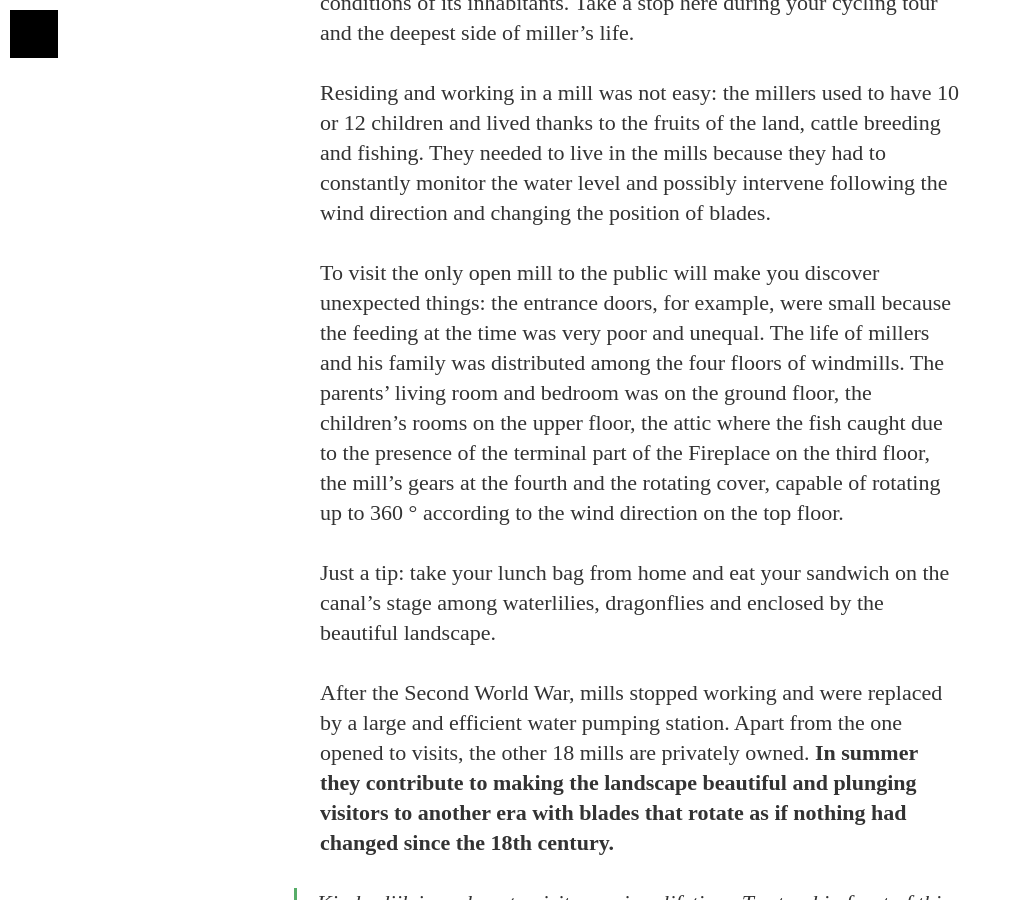
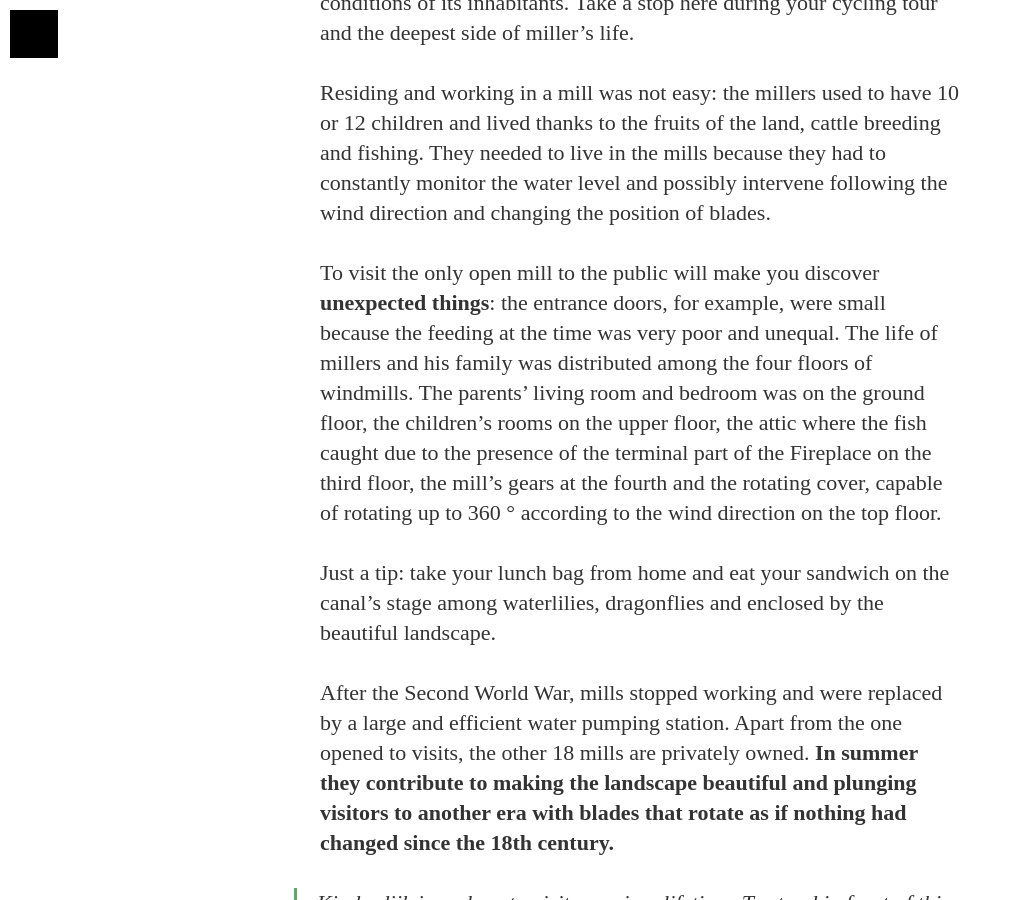
Before and after one commit to enicasoldo/allthesmalltrips.life, a Jekyll site: the page built from _posts/2017-07-20-cycling-in-kinderdijk.md, in a window 1280 px wide and 900 px high, scrolled down 1981 px. Shown: the whole window, without its empty margins (0-1012 px from the left). Built offline with Jekyll 4.4.1, drawn with Linux system fonts in a browser that asks for light colours; nearby versions of some CDN libraries; some web fonts are replaced; our own code applies the rules of GitHub Pages for plain Markdown files.

```diff
--- a/_posts/2017-07-20-cycling-in-kinderdijk.md
+++ b/_posts/2017-07-20-cycling-in-kinderdijk.md
@@ -26,7 +26,7 @@ Only one of the mills of Kinderdijk, the Nedrwaardmolen 2, is open to visitors a
 Residing and working in a mill was not easy: the millers used to have 10 or 12 children and lived thanks to the fruits of the land, cattle breeding and fishing. They needed to live in the mills because they had to constantly monitor the water level and possibly intervene following the wind direction and changing the position of blades.
 
 
-To visit the only open mill to the public will make you discover unexpected things: the entrance doors, for example, were small because the feeding at the time was very poor and unequal.
+To visit the only open mill to the public will make you discover **unexpected things**: the entrance doors, for example, were small because the feeding at the time was very poor and unequal.
 The life of millers and his family was distributed among the four floors of windmills. The parents' living room and bedroom was on the ground floor, the children's rooms on the upper floor, the attic where the fish caught due to the presence of the terminal part of the Fireplace on the third floor, the mill's gears at the fourth and the rotating cover, capable of rotating up to 360 ° according to the wind direction on the top floor.
 
 
```
